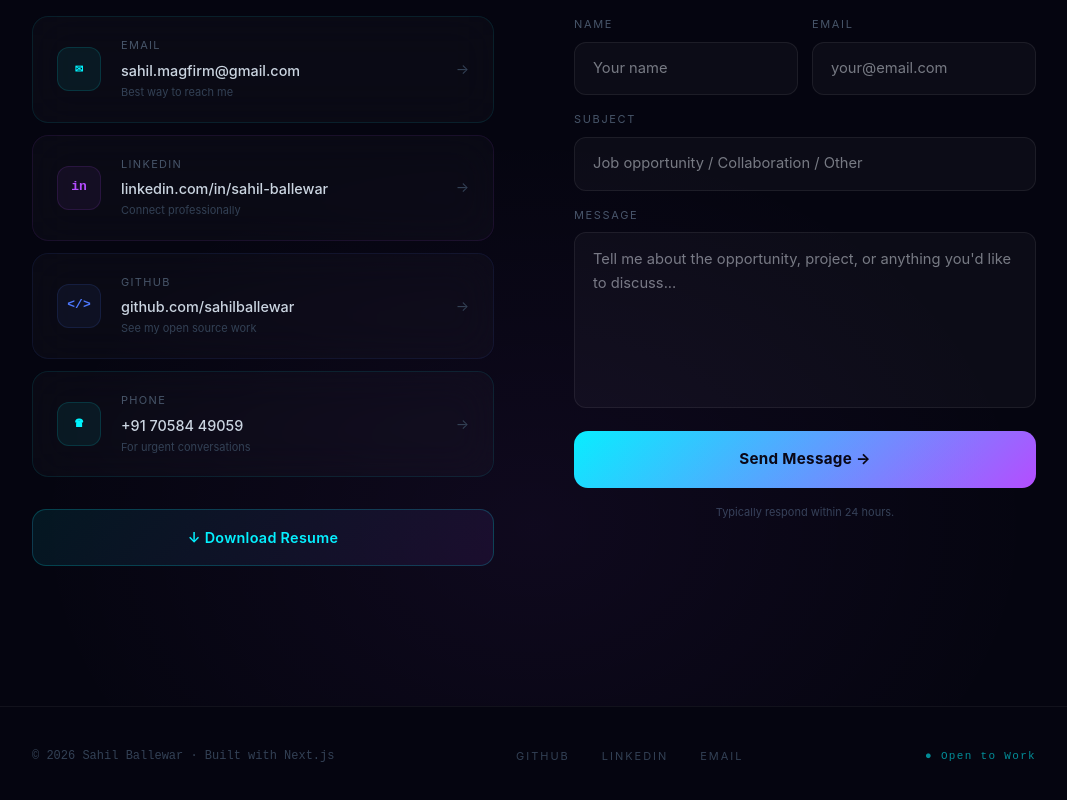
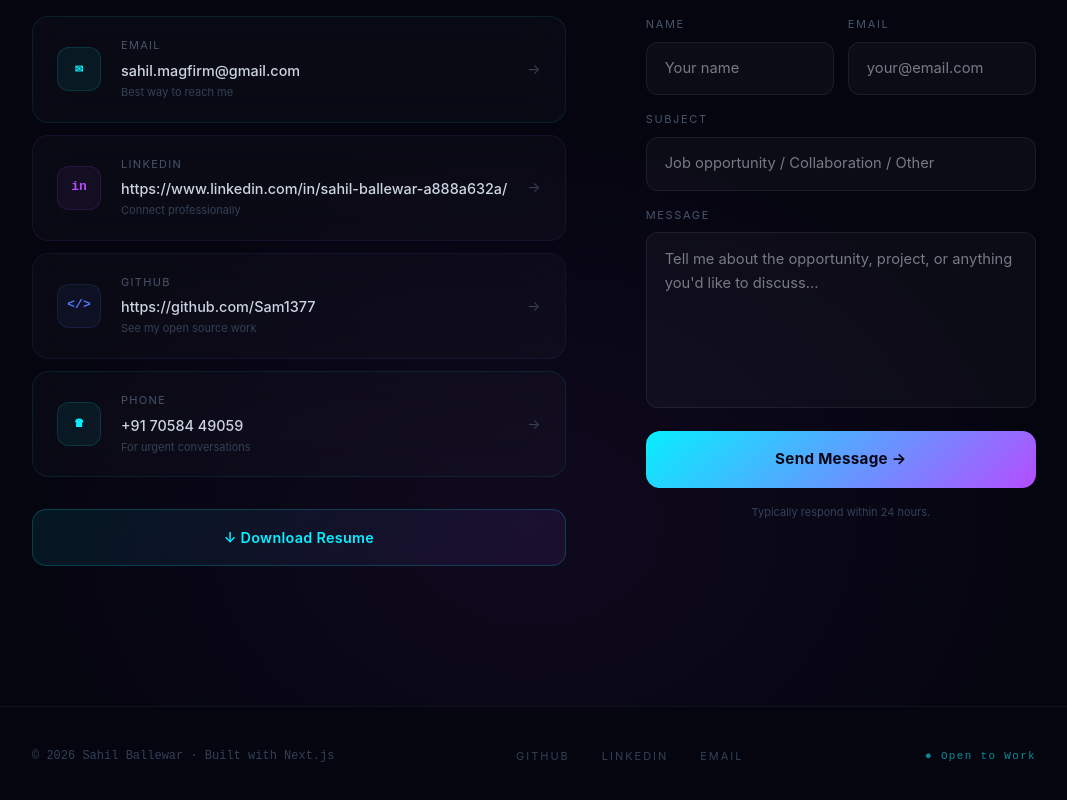
Before and after one commit to Sam1377/Sahil_Portfolio, a Next.js app: page / in a window 1280 px wide. Shown: the part 7068-7868 px from the top of the page, without its empty margins (106-1173 px from the left). Built offline with nearby package versions, Linux system fonts and the light colour scheme.

Commit message:
Update LinkedIn and GitHub links in Contact component

```diff
--- a/app/components/Contact.tsx
+++ b/app/components/Contact.tsx
@@ -14,16 +14,16 @@
   },
   {
     label: 'LinkedIn',
-    value: 'linkedin.com/in/sahil-ballewar',
-    href: 'https://linkedin.com/in/sahil-ballewar',
+    value: 'https://www.linkedin.com/in/sahil-ballewar-a888a632a/',
+    href: 'https://www.linkedin.com/in/sahil-ballewar-a888a632a/',
     color: '#b44dff',
     icon: 'in',
     desc: 'Connect professionally',
   },
   {
     label: 'GitHub',
-    value: 'github.com/sahilballewar',
-    href: 'https://github.com/sahilballewar',
+    value: 'https://github.com/Sam1377',
+    href: 'https://github.com/Sam1377',
     color: '#4d79ff',
     icon: '</>',
     desc: 'See my open source work',
```
